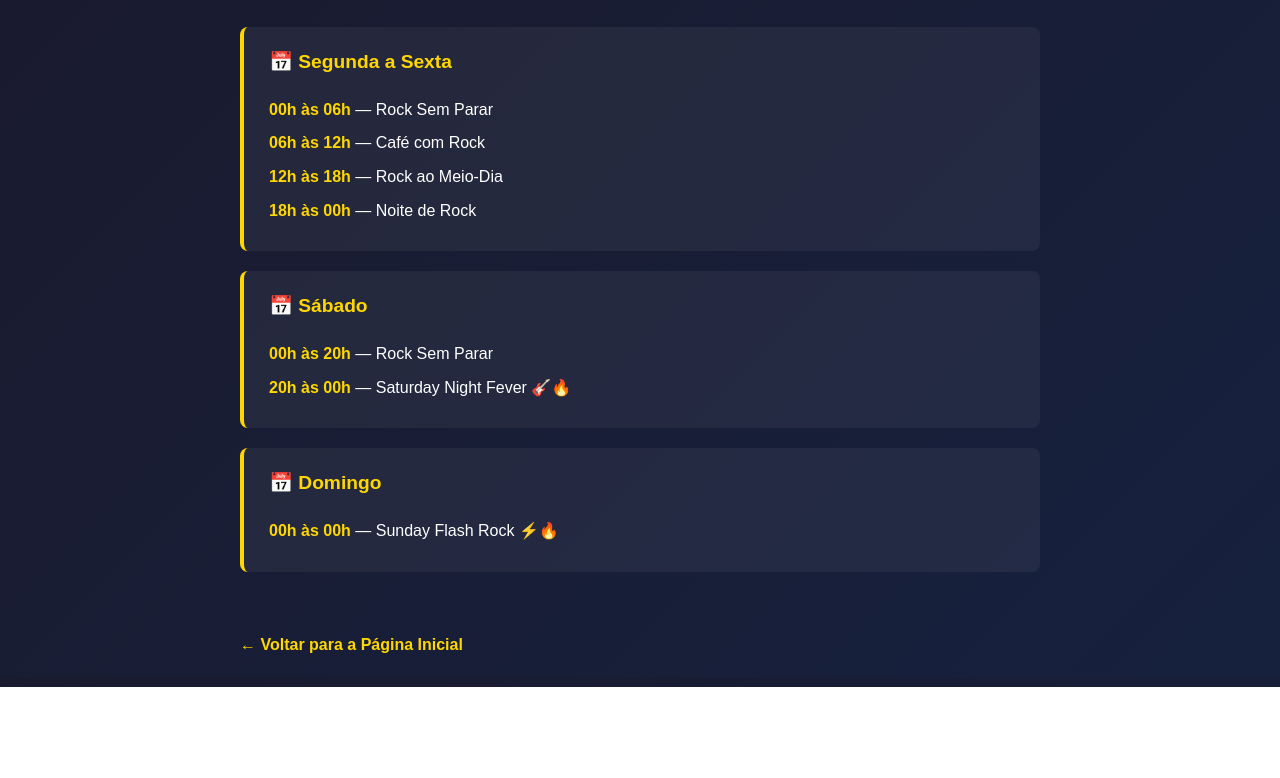
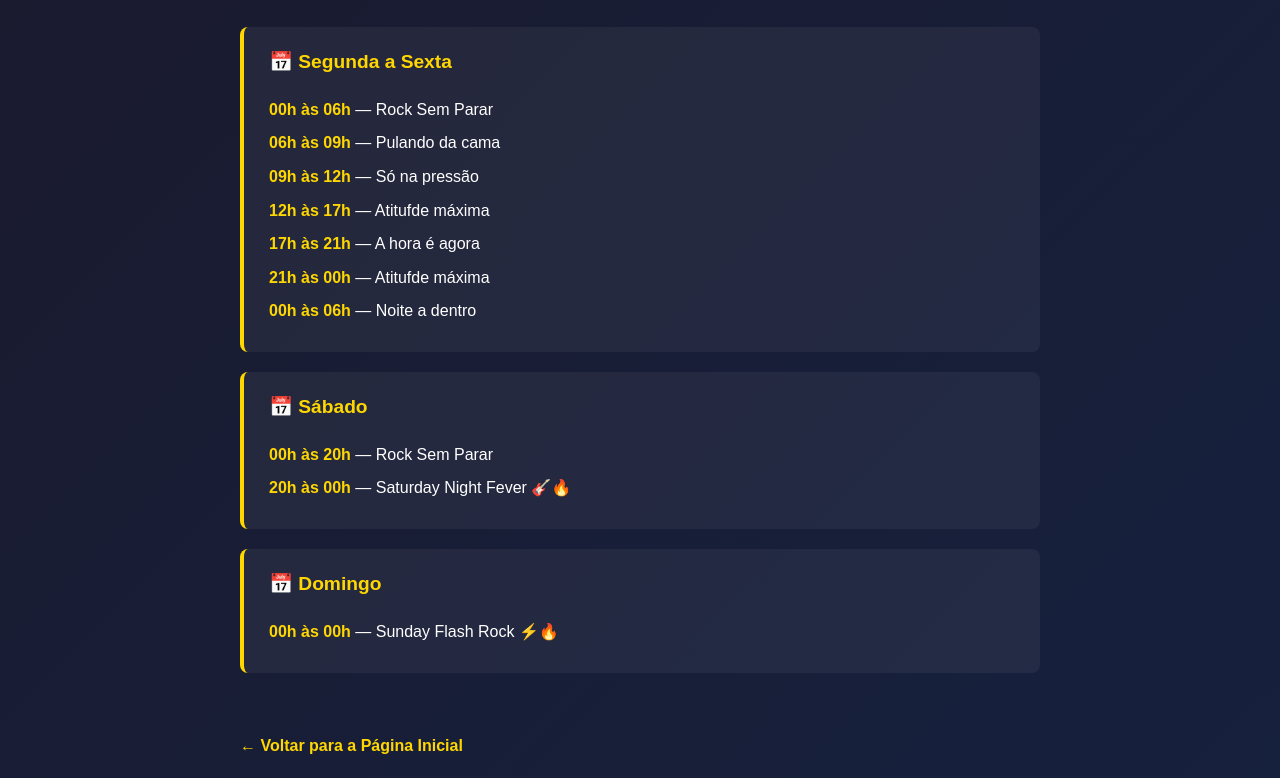
Before and after one commit to msquashbass/radio-bass-rock, a plain HTML site: page programacao.html in a window 1280 px wide. Shown: the part 113-891 px from the top of the page. Before the commit the page ends 800 px from the top, so only its background shows below. Drawn offline with Linux system fonts and the light colour scheme.

Commit message:
Update programacao.html

```diff
--- a/programacao.html
+++ b/programacao.html
@@ -61,9 +61,14 @@
         <div class="dia">
             <h3>📅 Segunda a Sexta</h3>
             <div class="horario"><span class="hora">00h às 06h</span> — Rock Sem Parar</div>
-            <div class="horario"><span class="hora">06h às 12h</span> — Café com Rock</div>
-            <div class="horario"><span class="hora">12h às 18h</span> — Rock ao Meio-Dia</div>
-            <div class="horario"><span class="hora">18h às 00h</span> — Noite de Rock</div>
+            <div class="horario"><span class="hora">06h às 09h</span> — Pulando da cama</div>
+            <div class="horario"><span class="hora">09h às 12h</span> — Só na pressão</div>
+            <div class="horario"><span class="hora">12h às 17h</span> — Atitufde máxima</div>
+            <div class="horario"><span class="hora">17h às 21h</span> — A hora é agora</div>
+            <div class="horario"><span class="hora">21h às 00h</span> — Atitufde máxima</div>
+            <div class="horario"><span class="hora">00h às 06h</span> — Noite a dentro</div>
+
+
         </div>
 
         <div class="dia">
```
